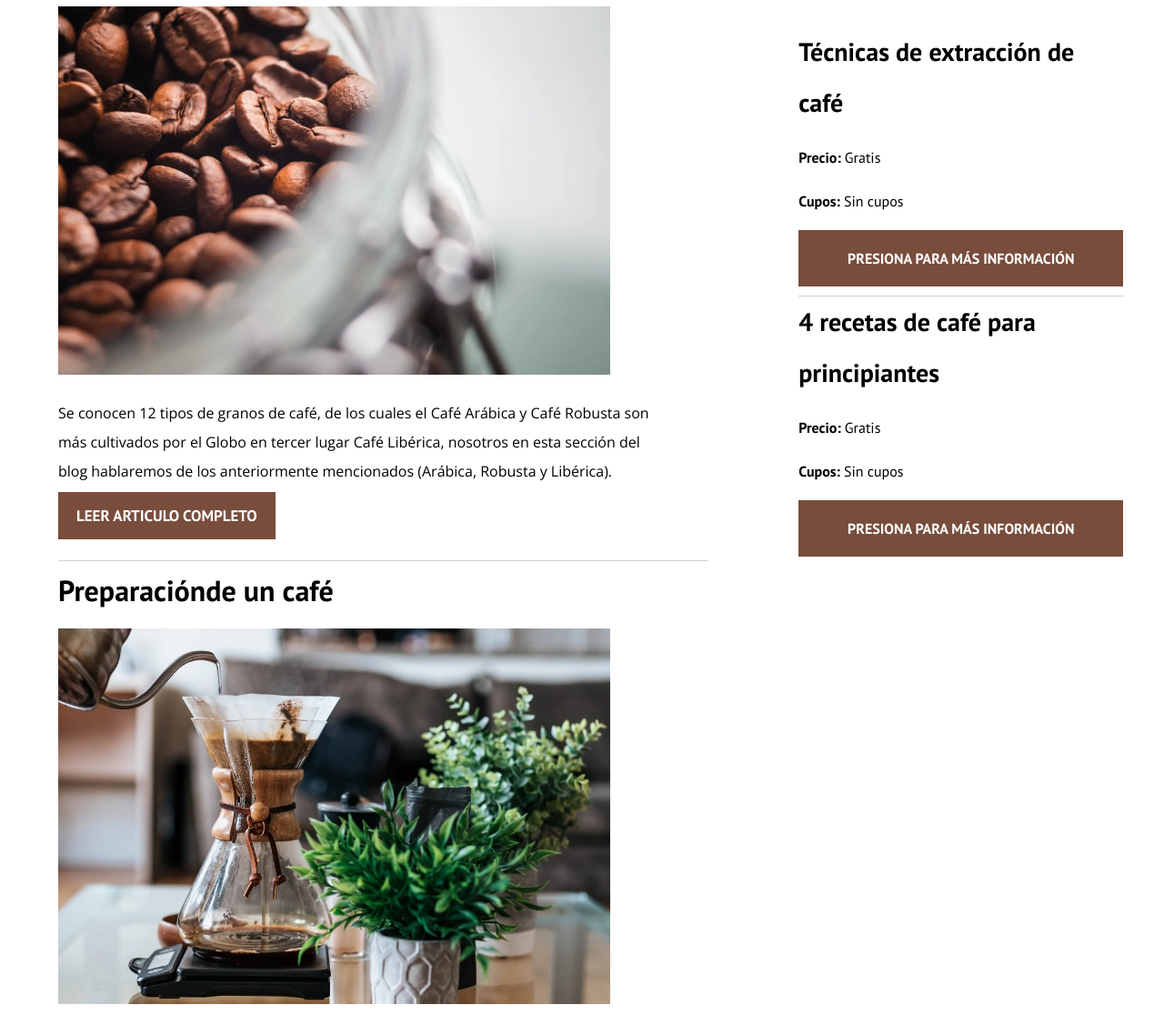
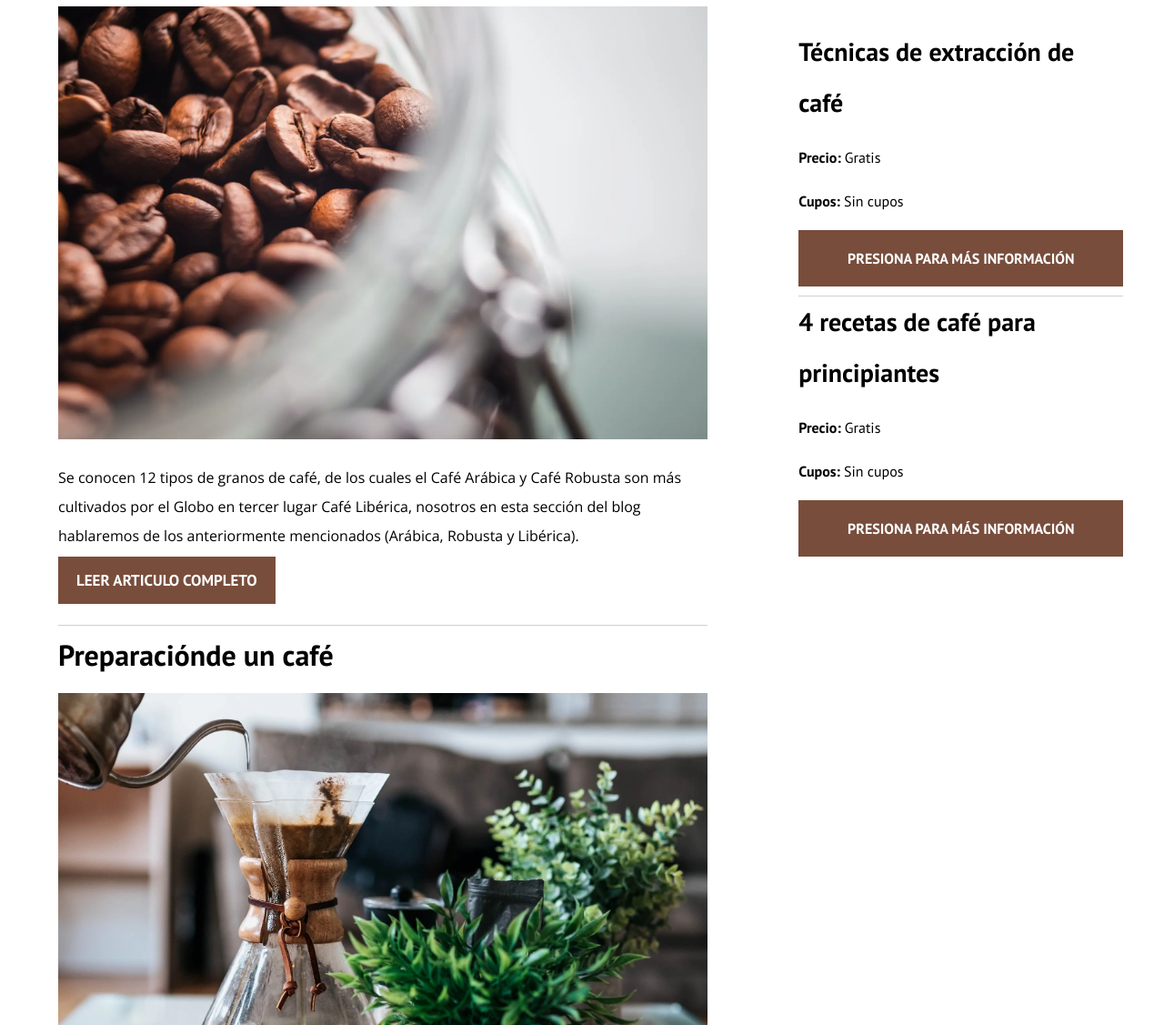
Before and after one commit to CBlades23/Kinotaku-Espresso, a plain HTML site: page index.html in a window 1280 px wide. Shown: the part 599-1726 px from the top of the page at 91% size. Drawn offline with nearby package versions, Linux system fonts and the light colour scheme.

Commit message:
arreglo final

```diff
--- a/css/style.css
+++ b/css/style.css
@@ -71,7 +71,7 @@ h4 {
 }
 
 img {
-    max-width: 85%;
+    max-width: 100%;
 }
 
 /** UTILIDADES **/
--- a/index.html
+++ b/index.html
@@ -79,7 +79,7 @@
                     </div>
 
                     <div class="entrada__contenido">
-                        <p>Se conocen 12 tipos de granos de café, de los cuales el Café Arábica y Café Robusta son <br> más cultivados por el Globo en tercer lugar Café Libérica, nosotros en esta sección del <br> blog hablaremos de los anteriormente mencionados (Arábica, Robusta y Libérica).</p>
+                        <p>Se conocen 12 tipos de granos de café, de los cuales el Café Arábica y Café Robusta son más cultivados por el Globo en tercer lugar Café Libérica, nosotros en esta sección del blog hablaremos de los anteriormente mencionados (Arábica, Robusta y Libérica).</p>
 
                         <a href="consejo1.html" class="boton boton--primario"> Leer articulo completo </a>
                     </div>
@@ -96,7 +96,7 @@
                     </div>
 
                     <div class="entrada__contenido">
-                        <p>Algunas tareas parecen sencillas, y preparar café, a simple vista, es una de ellas. Solamente <br> se deben de combinar dos ingredientes para preparar una taza de café, cualquier otro <br> ingrediente es opcional, pero agua caliente y el café molido es todo lo que se necesita. <br> Sin embargo, existen otras cosas las cuales se pueden hacer para mejorarlo.</p>
+                        <p>Algunas tareas parecen sencillas, y preparar café, a simple vista, es una de ellas. Solamente se deben de combinar dos ingredientes para preparar una taza de café, cualquier otro ingrediente es opcional, pero agua caliente y el café molido es todo lo que se necesita. Sin embargo, existen otras cosas las cuales se pueden hacer para mejorarlo.</p>
 
                         <a href="consejo2.html" class="boton boton--primario"> Leer articulo completo </a>
                     </div>
@@ -114,7 +114,7 @@
 
 
                     <div class="entrada__contenido">
-                        <p>El arte del café con leche se refiere a los diseños creados en la superficie de expresos por <br> un barista o incluso por uno mismo. Hay dos formas de crear estos diseños, y generalmente <br> se utiliza uno de los métodos, e incluso a veces, una combinación de ambos. Lo estaremos hablando en esta sección.</p>
+                        <p>El arte del café con leche se refiere a los diseños creados en la superficie de expresos por un barista o incluso por uno mismo. Hay dos formas de crear estos diseños, y generalmente se utiliza uno de los métodos, e incluso a veces, una combinación de ambos. Lo estaremos hablando en esta sección.</p>
 
                         <a href="consejo3.html" class="boton boton--primario"> Leer articulo completo </a>
                         </div>
```
